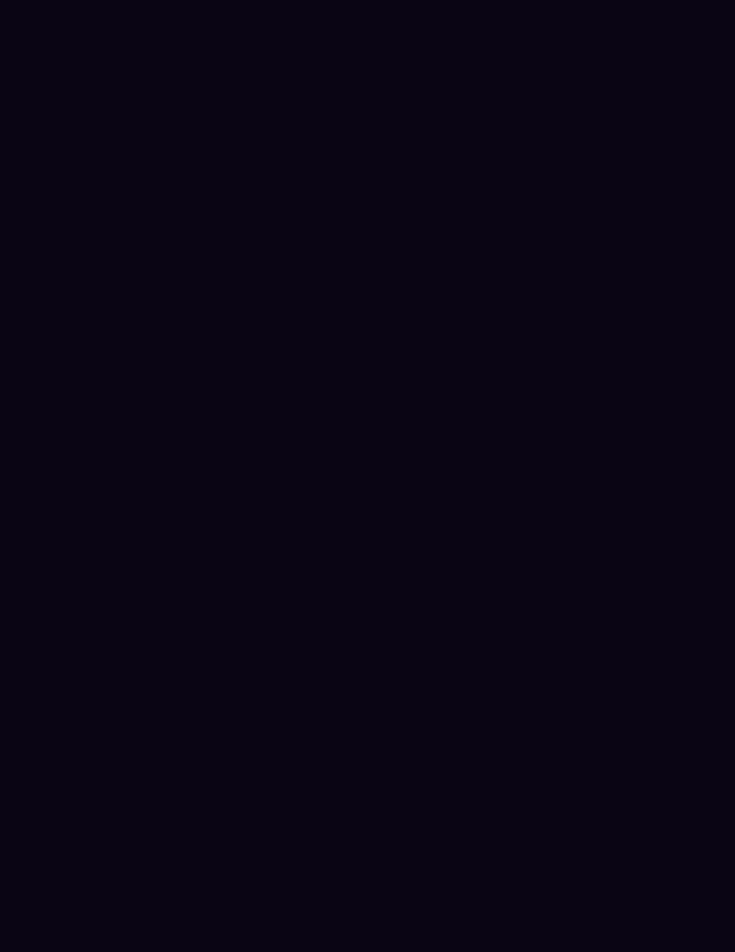
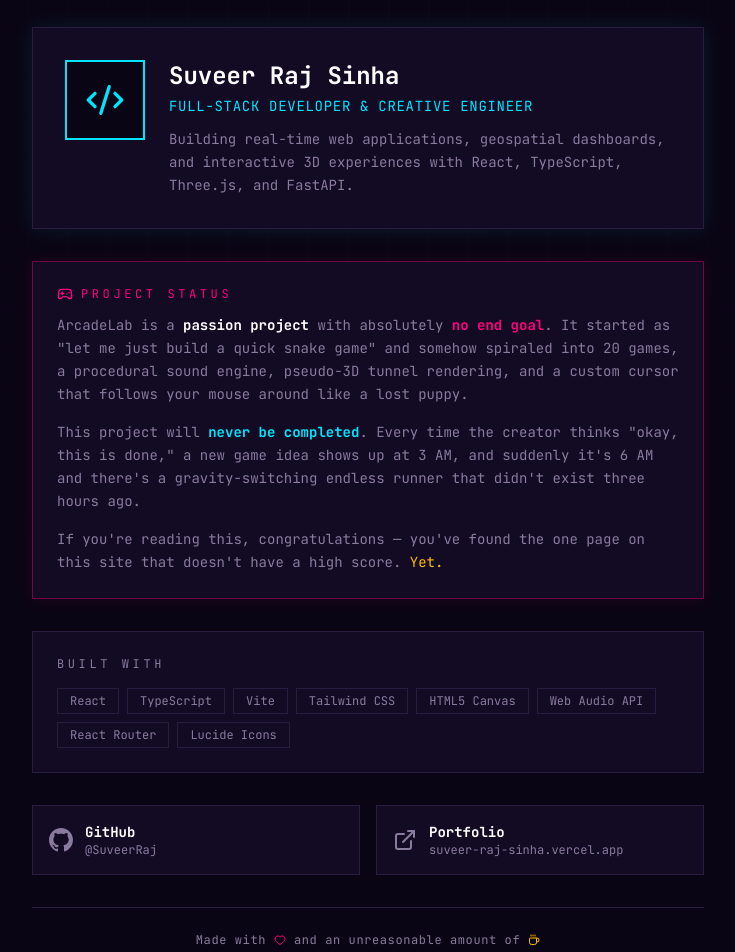
Before and after one commit to Suveer-Raj-Sinha/ArcadeLab, a React (Vite) app: page /creator in a window 1280 px wide. Before the commit this address had no page. Shown: the part 280-1232 px from the top of the page, without its empty margins (272-1007 px from the left). Before the commit the page ends 800 px from the top, so only its background shows below. Built offline with nearby package versions, Linux system fonts and the light colour scheme.

Commit message:
Added creator page

```diff
--- a/src/App.tsx
+++ b/src/App.tsx
@@ -21,6 +21,7 @@ import Helicopter from './games/helicopter/Helicopter';
 import GravitySwitch from './games/gravity/GravitySwitch';
 import EndlessRunner from './games/runner/EndlessRunner';
 import TunnelRush from './games/tunnel/TunnelRush';
+import Creator from './pages/Creator';
 
 function App() {
   return (
@@ -48,6 +49,7 @@ function App() {
           <Route path="games/gravity" element={<GravitySwitch />} />
           <Route path="games/runner" element={<EndlessRunner />} />
           <Route path="games/tunnel" element={<TunnelRush />} />
+          <Route path="creator" element={<Creator />} />
         </Route>
       </Routes>
     </BrowserRouter>
--- a/src/components/layout/MainLayout.tsx
+++ b/src/components/layout/MainLayout.tsx
@@ -139,6 +139,9 @@ export default function MainLayout() {
               <Link to="/" className="text-sm font-mono text-text-muted hover:text-white transition-colors relative after:content-[''] after:absolute after:-bottom-2 after:left-0 after:w-full after:h-[2px] after:bg-neon-cyan after:scale-x-0 hover:after:scale-x-100 after:transition-transform after:origin-right hover:after:origin-left" onClick={() => sounds.paddleHit()}>
                 [ LIBRARY ]
               </Link>
+              <Link to="/creator" className="text-sm font-mono text-text-muted hover:text-neon-pink transition-colors relative after:content-[''] after:absolute after:-bottom-2 after:left-0 after:w-full after:h-[2px] after:bg-neon-pink after:scale-x-0 hover:after:scale-x-100 after:transition-transform after:origin-right hover:after:origin-left" onClick={() => sounds.paddleHit()}>
+                [ CREATOR ]
+              </Link>
               <button
                 onClick={handleToggleCrt}
                 className={`transition-colors focus:outline-none hover:-translate-y-[1px] ${crtMode ? 'text-neon-cyan' : 'text-text-muted hover:text-white'}`}
--- /dev/null
+++ b/src/pages/Creator.tsx
@@ -0,0 +1,122 @@
+import { ExternalLink, Heart, Coffee, Code2, Gamepad2 } from 'lucide-react';
+
+function GithubIcon({ className }: { className?: string }) {
+  return (
+    <svg xmlns="http://www.w3.org/2000/svg" viewBox="0 0 24 24" fill="currentColor" className={className}>
+      <path d="M12 0C5.37 0 0 5.37 0 12c0 5.31 3.435 9.795 8.205 11.385.6.105.825-.255.825-.57 0-.285-.015-1.23-.015-2.235-3.015.555-3.795-.735-4.035-1.41-.135-.345-.72-1.41-1.23-1.695-.42-.225-1.02-.78-.015-.795.945-.015 1.62.87 1.845 1.23 1.08 1.815 2.805 1.305 3.495.99.105-.78.42-1.305.765-1.605-2.67-.3-5.46-1.335-5.46-5.925 0-1.305.465-2.385 1.23-3.225-.12-.3-.54-1.53.12-3.18 0 0 1.005-.315 3.3 1.23.96-.27 1.98-.405 3-.405s2.04.135 3 .405c2.295-1.56 3.3-1.23 3.3-1.23.66 1.65.24 2.88.12 3.18.765.84 1.23 1.905 1.23 3.225 0 4.605-2.805 5.625-5.475 5.925.435.375.81 1.095.81 2.22 0 1.605-.015 2.895-.015 3.3 0 .315.225.69.825.57A12.02 12.02 0 0024 12c0-6.63-5.37-12-12-12z" />
+    </svg>
+  );
+}
+
+export default function Creator() {
+  return (
+    <div className="max-w-2xl mx-auto py-8 font-mono">
+      {/* Header */}
+      <div className="text-center mb-12">
+        <div className="inline-block border-2 border-neon-cyan p-1 mb-6">
+          <div className="bg-cyber-panel px-8 py-4 border border-neon-cyan/30">
+            <div className="text-neon-cyan text-xs tracking-[0.5em] mb-2">// CREDITS</div>
+            <h1 className="text-3xl font-bold tracking-widest text-white">THE CREATOR</h1>
+          </div>
+        </div>
+      </div>
+
+      {/* Creator Card */}
+      <div className="bg-cyber-panel border border-cyber-line p-8 mb-8 shadow-[0_0_20px_rgba(0,229,255,0.1)]">
+        <div className="flex items-start gap-6">
+          <div className="w-20 h-20 border-2 border-neon-cyan bg-[#0a0514] flex items-center justify-center shrink-0">
+            <Code2 className="w-10 h-10 text-neon-cyan" />
+          </div>
+          <div>
+            <h2 className="text-2xl font-bold text-white mb-1">Suveer Raj Sinha</h2>
+            <p className="text-neon-cyan text-sm tracking-wider mb-3">FULL-STACK DEVELOPER & CREATIVE ENGINEER</p>
+            <p className="text-text-muted text-sm leading-relaxed">
+              Building real-time web applications, geospatial dashboards, and interactive 3D experiences
+              with React, TypeScript, Three.js, and FastAPI.
+            </p>
+          </div>
+        </div>
+      </div>
+
+      {/* Funny Description */}
+      <div className="bg-cyber-panel border border-neon-pink/40 p-6 mb-8 shadow-[0_0_15px_rgba(255,0,127,0.1)]">
+        <div className="text-neon-pink text-xs tracking-[0.3em] mb-3 flex items-center gap-2">
+          <Gamepad2 className="w-4 h-4" /> PROJECT STATUS
+        </div>
+        <div className="space-y-4 text-text-muted text-sm leading-relaxed">
+          <p>
+            ArcadeLab is a <span className="text-white font-bold">passion project</span> with absolutely{' '}
+            <span className="text-neon-pink font-bold">no end goal</span>. It started as "let me just build a quick snake game"
+            and somehow spiraled into 20 games, a procedural sound engine, pseudo-3D tunnel rendering,
+            and a custom cursor that follows your mouse around like a lost puppy.
+          </p>
+          <p>
+            This project will <span className="text-neon-cyan font-bold">never be completed</span>.
+            Every time the creator thinks "okay, this is done," a new game idea shows up at 3 AM,
+            and suddenly it's 6 AM and there's a gravity-switching endless runner that didn't exist
+            three hours ago.
+          </p>
+          <p>
+            If you're reading this, congratulations — you've found the one page on this site
+            that doesn't have a high score.{' '}
+            <span className="text-amber-400">Yet.</span>
+          </p>
+        </div>
+      </div>
+
+      {/* Tech Stack */}
+      <div className="bg-cyber-panel border border-cyber-line p-6 mb-8">
+        <div className="text-text-muted text-xs tracking-[0.3em] mb-4">BUILT WITH</div>
+        <div className="flex flex-wrap gap-2">
+          {['React', 'TypeScript', 'Vite', 'Tailwind CSS', 'HTML5 Canvas', 'Web Audio API', 'React Router', 'Lucide Icons'].map(tech => (
+            <span
+              key={tech}
+              className="px-3 py-1 border border-cyber-line text-xs text-text-muted hover:text-neon-cyan hover:border-neon-cyan transition-colors"
+            >
+              {tech}
+            </span>
+          ))}
+        </div>
+      </div>
+
+      {/* Links */}
+      <div className="grid grid-cols-1 sm:grid-cols-2 gap-4 mb-8">
+        <a
+          href="https://github.com/SuveerRaj"
+          target="_blank"
+          rel="noopener noreferrer"
+          className="group flex items-center gap-3 bg-cyber-panel border border-cyber-line p-4 hover:border-white transition-all"
+        >
+          <GithubIcon className="w-6 h-6 text-text-muted group-hover:text-white transition-colors" />
+          <div>
+            <div className="text-white text-sm font-bold group-hover:text-neon-cyan transition-colors">GitHub</div>
+            <div className="text-text-muted text-xs">@SuveerRaj</div>
+          </div>
+          <ExternalLink className="w-4 h-4 text-text-muted ml-auto opacity-0 group-hover:opacity-100 transition-opacity" />
+        </a>
+
+        <a
+          href="https://suveer-raj-sinha.vercel.app"
+          target="_blank"
+          rel="noopener noreferrer"
+          className="group flex items-center gap-3 bg-cyber-panel border border-cyber-line p-4 hover:border-neon-cyan transition-all"
+        >
+          <ExternalLink className="w-6 h-6 text-text-muted group-hover:text-neon-cyan transition-colors" />
+          <div>
+            <div className="text-white text-sm font-bold group-hover:text-neon-cyan transition-colors">Portfolio</div>
+            <div className="text-text-muted text-xs">suveer-raj-sinha.vercel.app</div>
+          </div>
+          <ExternalLink className="w-4 h-4 text-text-muted ml-auto opacity-0 group-hover:opacity-100 transition-opacity" />
+        </a>
+      </div>
+
+      {/* Footer */}
+      <div className="text-center text-text-muted text-xs tracking-wider border-t border-cyber-line pt-6">
+        <p className="flex items-center justify-center gap-2">
+          Made with <Heart className="w-3 h-3 text-neon-pink" /> and an unreasonable amount of <Coffee className="w-3 h-3 text-amber-400" />
+        </p>
+        <p className="mt-2 text-text-muted/50">// TODO: add more games (this comment will never be removed)</p>
+      </div>
+    </div>
+  );
+}
```
